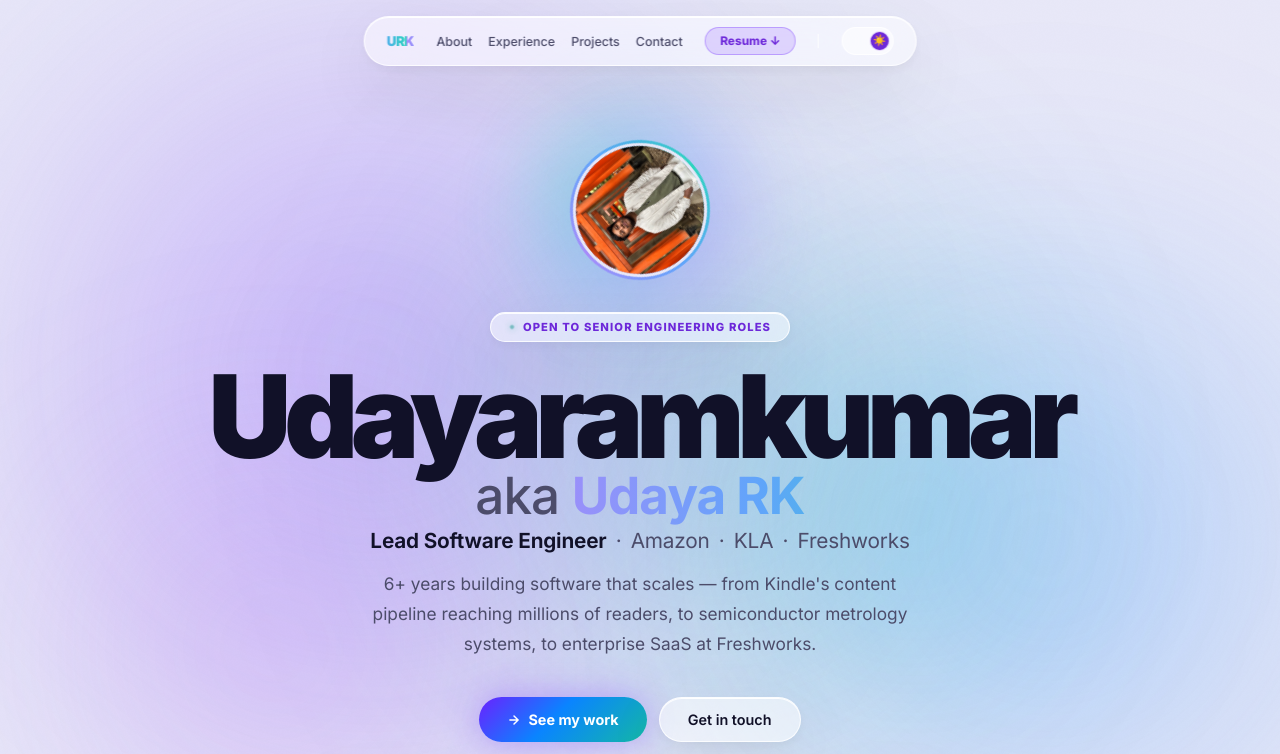
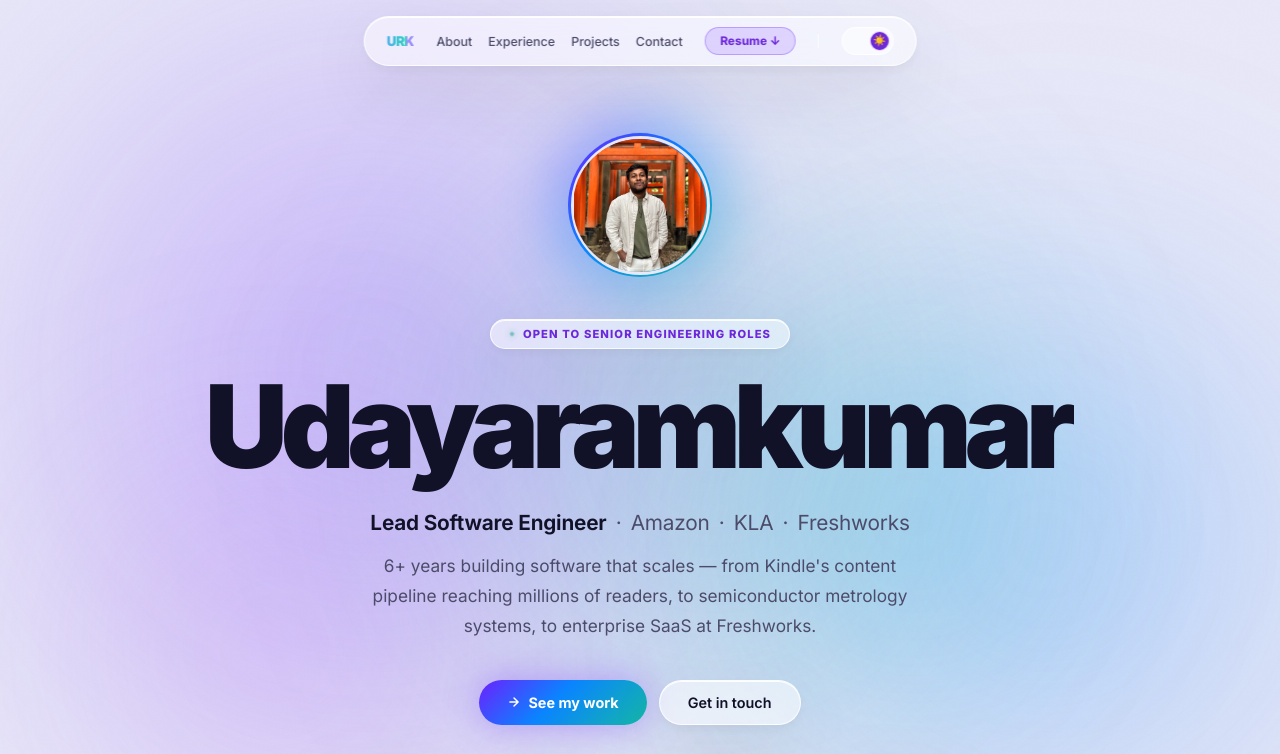
Before and after one commit to Udayaramkumar/Udayaramkumar.github.io, a plain HTML site: page index.html in a window 1280 px wide. Shown: the top 754 px of the page. Drawn offline with Linux system fonts and the light colour scheme.

Commit message:
Typewriter name morph + floating photo halo

```diff
--- a/index.html
+++ b/index.html
@@ -256,19 +256,20 @@
 
 .hero-inner{max-width:900px;position:relative;z-index:1}
 
-/* Hero photo ring */
-.hero-photo{position:relative;margin-bottom:2rem;
+/* Hero photo — floating with pulsing halo */
+.hero-photo{position:relative;margin-bottom:2.2rem;
   display:flex;align-items:center;justify-content:center;
   opacity:0;animation:fUp .8s .05s both}
-.photo-glow{position:absolute;width:200px;height:200px;border-radius:50%;
-  background:conic-gradient(from 0deg,#a78bfa,#60a5fa,#2dd4bf,#60a5fa,#a78bfa);
-  filter:blur(42px);opacity:.45;animation:spin 5s linear infinite}
-.photo-ring{width:140px;height:140px;border-radius:50%;padding:3px;
-  background:conic-gradient(from 0deg,#a78bfa,#60a5fa,#2dd4bf,#60a5fa,#a78bfa);
-  animation:spin 4s linear infinite;position:relative;z-index:1;flex-shrink:0}
-.photo-ring img{width:100%;height:100%;border-radius:50%;object-fit:cover;
+.photo-wrap{position:relative;animation:photoFloat 5s ease-in-out infinite}
+@keyframes photoFloat{0%,100%{transform:translateY(0)}50%{transform:translateY(-10px)}}
+.photo-halo{position:absolute;inset:-18px;border-radius:50%;
+  background:var(--grad);filter:blur(28px);opacity:.4;
+  animation:haloPulse 3.5s ease-in-out infinite;pointer-events:none}
+@keyframes haloPulse{0%,100%{opacity:.35;transform:scale(1)}50%{opacity:.6;transform:scale(1.1)}}
+.photo-border{width:144px;height:144px;border-radius:50%;padding:2.5px;
+  background:var(--grad);position:relative;z-index:1}
+.photo-border img{width:100%;height:100%;border-radius:50%;object-fit:cover;
   display:block;border:3px solid var(--bg-base)}
-@keyframes spin{to{transform:rotate(360deg)}}
 
 /* Badge */
 .hero-badge{display:inline-flex;align-items:center;gap:8px;
@@ -279,14 +280,15 @@
   box-shadow:0 0 10px var(--accent3);animation:pls 2s infinite}
 @keyframes pls{0%,100%{transform:scale(1);opacity:1}50%{transform:scale(.65);opacity:.4}}
 
-/* Hero name */
-.hero-name{font-size:clamp(2.8rem,9vw,8.5rem);font-weight:960;
-  letter-spacing:-.065em;line-height:.88;margin-bottom:.6rem;
+/* Hero name — typewriter */
+.hero-name{font-size:clamp(3rem,9vw,9rem);font-weight:960;
+  letter-spacing:-.065em;line-height:.92;margin-bottom:1rem;
+  color:var(--t1);min-height:1.05em;
   opacity:0;animation:fUp .9s .35s both}
-.hero-name .l1{display:block;color:var(--t1)}
-.hero-name .l2{display:block;font-size:clamp(1.4rem,4vw,3.8rem);
-  font-weight:500;letter-spacing:-.02em;color:var(--t2);margin-top:.35rem}
-.hero-name .l2 .gt{font-weight:700}
+.tw-cursor{display:inline-block;width:3px;background:var(--accent);
+  margin-left:4px;border-radius:2px;vertical-align:baseline;
+  animation:cursorBlink .75s step-end infinite}
+@keyframes cursorBlink{0%,100%{opacity:1}50%{opacity:0}}
 
 .hero-role{font-size:clamp(1rem,2vw,1.3rem);font-weight:400;
   color:var(--t2);letter-spacing:-.01em;margin-bottom:1rem;
@@ -578,21 +580,20 @@
 <!-- HERO — raw on the mesh, no glass panel, maximum impact -->
 <section class="hero" id="home">
   <div class="hero-inner">
-    <!-- Profile photo with spinning gradient ring -->
+    <!-- Profile photo — floating with gradient halo -->
     <div class="hero-photo">
-      <div class="photo-glow"></div>
-      <div class="photo-ring">
-        <img src="profile.jpeg" alt="Udayaramkumar"/>
+      <div class="photo-wrap">
+        <div class="photo-halo"></div>
+        <div class="photo-border">
+          <img src="profile.jpeg" alt="Udayaramkumar"/>
+        </div>
       </div>
     </div>
     <div class="hero-badge glass">
       <span class="bdot"></span>
       Open to senior engineering roles
     </div>
-    <h1 class="hero-name">
-      <span class="l1">Udayaramkumar</span>
-      <span class="l2">aka <span class="gt">Udaya RK</span></span>
-    </h1>
+    <h1 class="hero-name" id="heroName">Udaya Ram Kumar<span class="tw-cursor"></span></h1>
     <p class="hero-role">
       <strong>Lead Software Engineer</strong> &thinsp;·&thinsp; Amazon &thinsp;·&thinsp; KLA &thinsp;·&thinsp; Freshworks
     </p>
@@ -988,6 +989,49 @@
   })();
 }
 
+/* ═══════ TYPEWRITER NAME EFFECT ═══════ */
+(function(){
+  const el = document.getElementById('heroName');
+  if(!el) return;
+  const cursor = '<span class="tw-cursor"></span>';
+  // Sequences to morph through
+  const seqs = ['Udaya Ram Kumar', 'Udaya RK', 'Udayaramkumar'];
+  let si = 0, txt = seqs[0];
+
+  function findCommon(a, b){
+    let i = 0;
+    while(i < a.length && i < b.length && a[i] === b[i]) i++;
+    return i;
+  }
+
+  async function sleep(ms){ return new Promise(r => setTimeout(r, ms)); }
+
+  async function run(){
+    // Show initial text fully, then start morphing after delay
+    await sleep(2000);
+    while(true){
+      const next = seqs[(si + 1) % seqs.length];
+      const common = findCommon(txt, next);
+      // Delete from end down to common prefix
+      while(txt.length > common){
+        txt = txt.slice(0, -1);
+        el.innerHTML = txt + cursor;
+        await sleep(48);
+      }
+      await sleep(120);
+      // Type the rest of next sequence
+      while(txt.length < next.length){
+        txt += next[txt.length];
+        el.innerHTML = txt + cursor;
+        await sleep(80);
+      }
+      si = (si + 1) % seqs.length;
+      await sleep(2400);
+    }
+  }
+  run();
+})();
+
 /* ═══════ CONTACT FORM — Formspree ═══════ */
 /* Replace YOUR_FORM_ID below after signing up at formspree.io */
 document.getElementById('cform').addEventListener('submit',async function(e){
```
